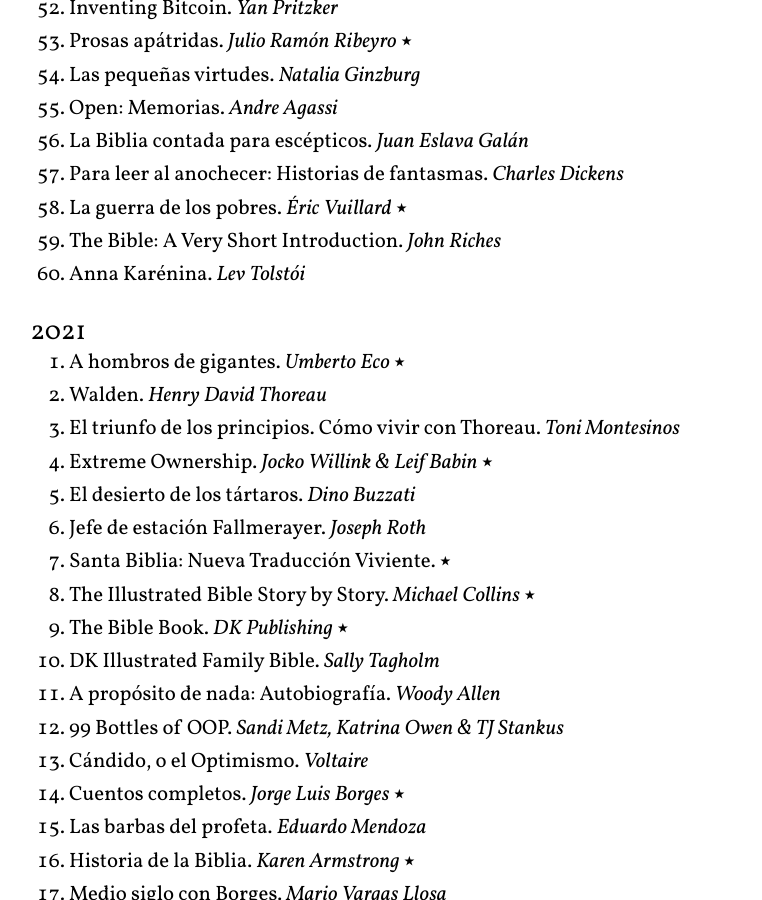
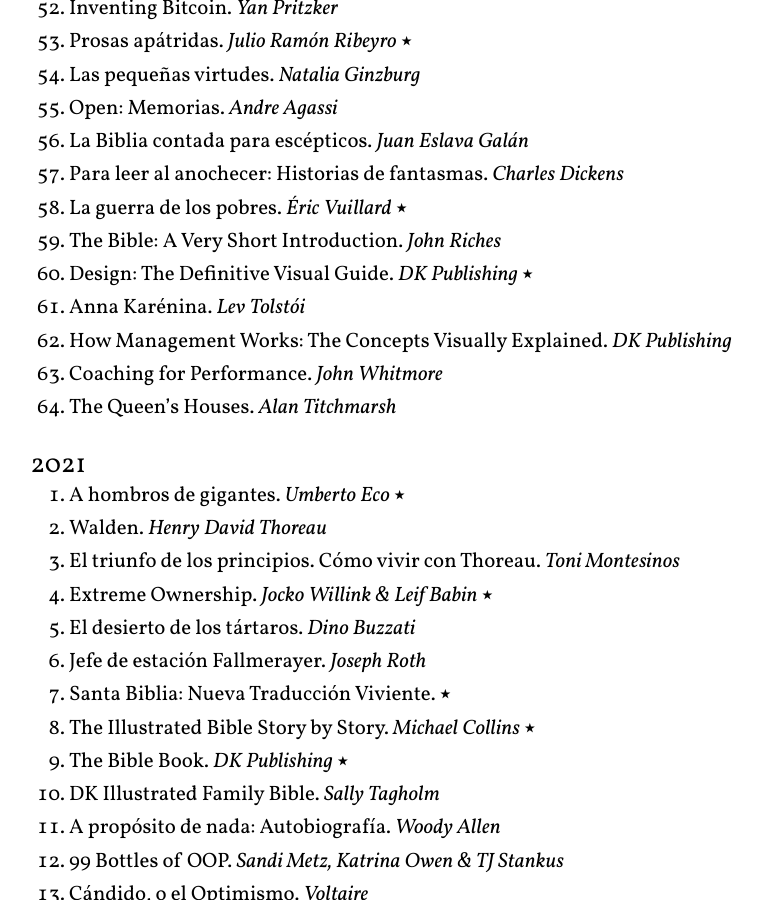
Before and after one commit to arturoherrero/arturoherrero.com, a Jekyll site: the page built from pages/books.md, in a window 1280 px wide and 900 px high, scrolled down 2019 px. Shown: the whole window, without its empty margins (220-982 px from the left). Built offline with Jekyll 4.4.1, drawn with Linux system fonts in a browser that asks for light colours.

Commit message:
Update lists

```diff
--- a/pages/books.md
+++ b/pages/books.md
@@ -69,7 +69,11 @@
 57. Para leer al anochecer: Historias de fantasmas. *Charles Dickens*
 58. La guerra de los pobres. *Éric Vuillard* ⭑
 59. The Bible: A Very Short Introduction. *John Riches*
-60. Anna Karénina. *Lev Tolstói*
+60. Design: The Definitive Visual Guide. *DK Publishing* ⭑
+61. Anna Karénina. *Lev Tolstói*
+62. How Management Works: The Concepts Visually Explained. *DK Publishing*
+63. Coaching for Performance. *John Whitmore*
+64. The Queen's Houses. *Alan Titchmarsh*
 
 
 ### 2021
```
Also changed, not shown: pages/directors.md (+5 -0 lines), pages/games.md (+3 -1 lines).
